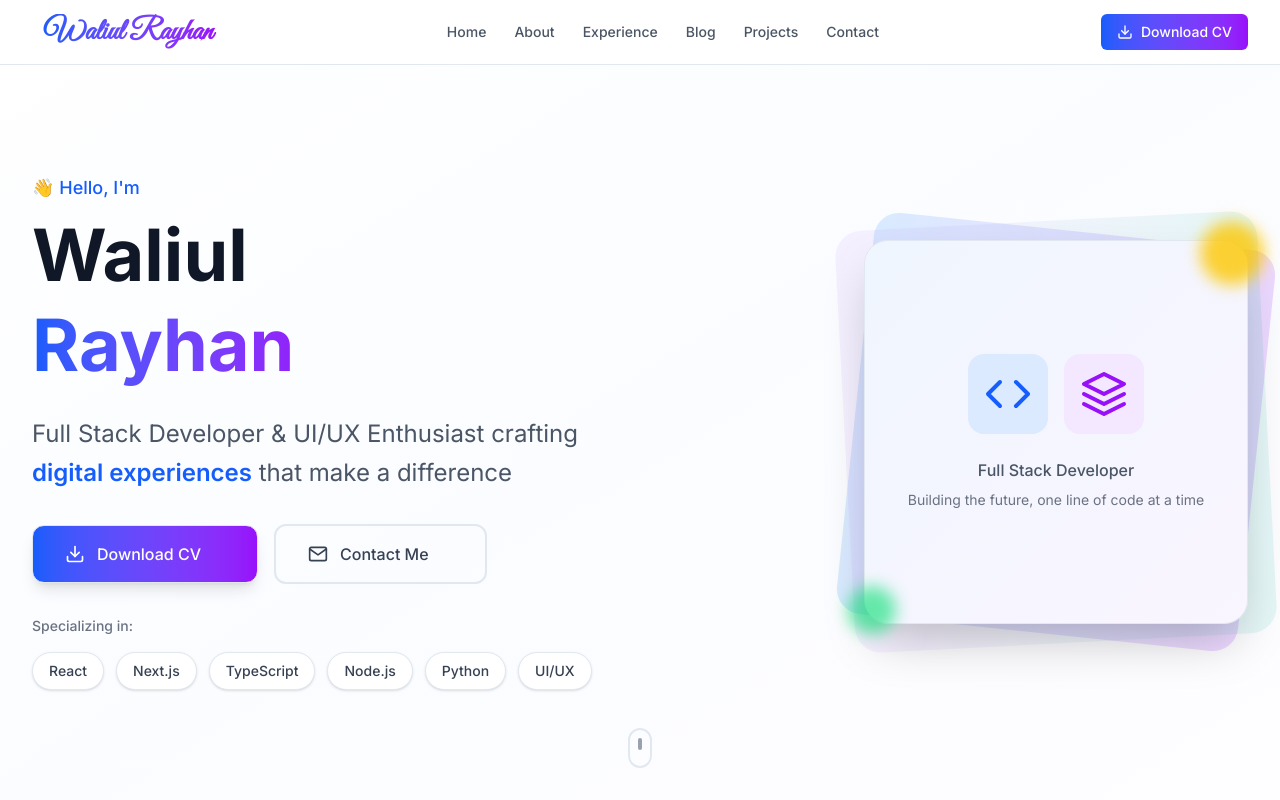
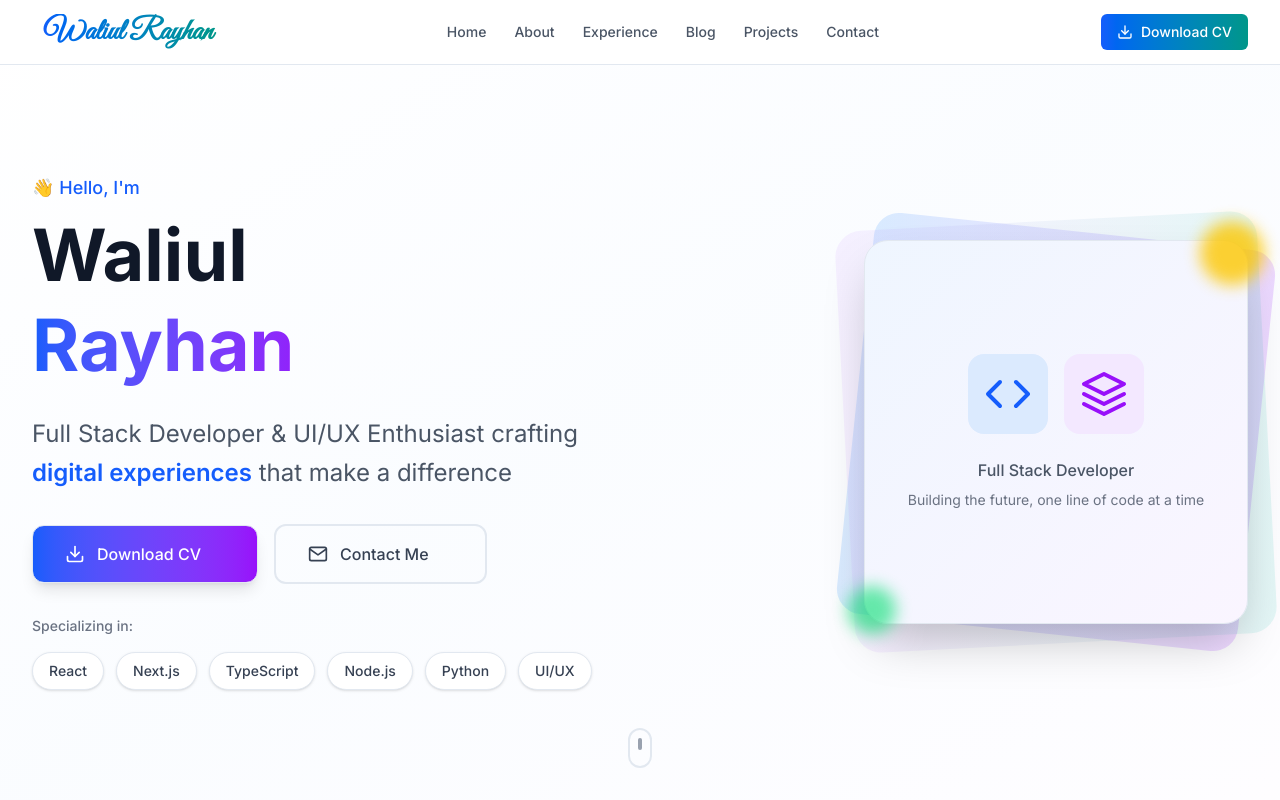
Before and after one commit to waliulrayhan/waliul-portfolio, a Next.js app: page / in a window 1280 px wide. Shown: the top 800 px of the page. Built offline with nearby package versions, Linux system fonts and the light colour scheme.

Commit message:
feat: update Navbar styles; change gradient colors and focus ring colors for improved visual consistency

```diff
--- a/src/components/layout/Navbar.tsx
+++ b/src/components/layout/Navbar.tsx
@@ -96,7 +96,7 @@ export default function Navbar() {
       <Link
         href="#home"
         onClick={(e) => handleSmoothScroll(e, '#home')}
-        className="text-2xl sm:text-3xl font-bold bg-gradient-to-r from-blue-600 to-purple-600 bg-clip-text text-transparent hover:opacity-80 transition-all duration-200 focus:outline-none focus:ring-2 focus:ring-blue-500 focus:ring-offset-2 rounded-sm font-great-vibes inline-block px-1"
+        className="text-2xl sm:text-3xl font-bold bg-gradient-to-r from-blue-600 to-teal-600 bg-clip-text text-transparent hover:opacity-80 transition-all duration-200 focus:outline-none focus:ring-2 focus:ring-teal-500 focus:ring-offset-2 rounded-sm font-great-vibes inline-block px-1"
         style={{ overflow: 'visible' }}
       >
         Waliul Rayhan
@@ -112,7 +112,7 @@ export default function Navbar() {
             key={item.name}
             href={item.href}
             onClick={(e) => handleSmoothScroll(e, item.href)}
-            className="text-gray-600 hover:text-gray-900 hover:bg-gray-50 px-3 py-2 rounded-md text-sm font-medium transition-all duration-200 focus:outline-none focus:ring-2 focus:ring-blue-500 focus:bg-gray-50"
+            className="text-gray-600 hover:text-gray-900 hover:bg-gray-50 px-3 py-2 rounded-md text-sm font-medium transition-all duration-200 focus:outline-none focus:ring-2 focus:ring-teal-500 focus:bg-gray-50"
           >
             {item.name}
           </a>
@@ -127,7 +127,7 @@ export default function Navbar() {
         href={RESUME_CONFIG.path}
         download={RESUME_CONFIG.filename}
         aria-label="Download CV as PDF"
-        className="inline-flex items-center justify-center rounded-md text-sm font-medium transition-all duration-200 focus-visible:outline-none focus-visible:ring-2 focus-visible:ring-blue-500 focus-visible:ring-offset-2 bg-gradient-to-r from-blue-600 to-purple-600 text-white hover:from-blue-700 hover:to-purple-700 hover:shadow-md transform hover:scale-105 h-9 px-4"
+        className="inline-flex items-center justify-center rounded-md text-sm font-medium transition-all duration-200 focus-visible:outline-none focus-visible:ring-2 focus-visible:ring-teal-500 focus-visible:ring-offset-2 bg-gradient-to-r from-blue-600 to-teal-600 text-white hover:from-blue-700 hover:to-teal-700 hover:shadow-md transform hover:scale-105 h-9 px-4"
       >
         <FiDownload className="mr-2 h-4 w-4" />
         Download CV
@@ -141,7 +141,7 @@ export default function Navbar() {
         href={RESUME_CONFIG.path}
         download={RESUME_CONFIG.filename}
         aria-label="Download CV"
-        className="hidden sm:inline-flex items-center justify-center rounded-md text-xs sm:text-sm font-medium transition-all duration-200 focus-visible:outline-none focus-visible:ring-2 focus-visible:ring-blue-500 bg-gradient-to-r from-blue-600 to-purple-600 text-white hover:opacity-90 h-8 px-2 sm:px-3 whitespace-nowrap"
+        className="hidden sm:inline-flex items-center justify-center rounded-md text-xs sm:text-sm font-medium transition-all duration-200 focus-visible:outline-none focus-visible:ring-2 focus-visible:ring-teal-500 bg-gradient-to-r from-blue-600 to-teal-600 text-white hover:opacity-90 h-8 px-2 sm:px-3 whitespace-nowrap"
       >
         <FiDownload className="h-3 w-3 sm:h-4 sm:w-4" />
         <span className="ml-1 hidden md:inline">CV</span>
@@ -205,7 +205,7 @@ export default function Navbar() {
                   href={item.href}
                   onClick={(e) => handleSmoothScroll(e, item.href)}
                   className={cn(
-                    "block px-4 py-3 text-base font-medium text-gray-700 hover:text-gray-900 hover:bg-gray-50 rounded-lg transition-all duration-200 focus:outline-none focus:ring-2 focus:ring-blue-500 focus:bg-gray-50 transform w-full text-left",
+                    "block px-4 py-3 text-base font-medium text-gray-700 hover:text-gray-900 hover:bg-gray-50 rounded-lg transition-all duration-200 focus:outline-none focus:ring-2 focus:ring-teal-500 focus:bg-gray-50 transform w-full text-left",
                     isOpen ? "translate-x-0 opacity-100" : "translate-x-4 opacity-0"
                   )}
                   style={{
@@ -222,7 +222,7 @@ export default function Navbar() {
                 href={RESUME_CONFIG.path}
                 download={RESUME_CONFIG.filename}
                 className={cn(
-                  "flex items-center justify-center w-full px-4 py-3 text-base font-medium bg-gradient-to-r from-blue-600 to-purple-600 text-white hover:from-blue-700 hover:to-purple-700 rounded-lg transition-all duration-200 focus:outline-none focus:ring-2 focus:ring-blue-500 focus:ring-offset-2 transform hover:scale-[0.98]",
+                  "flex items-center justify-center w-full px-4 py-3 text-base font-medium bg-gradient-to-r from-blue-600 to-teal-600 text-white hover:from-blue-700 hover:to-teal-700 rounded-lg transition-all duration-200 focus:outline-none focus:ring-2 focus:ring-teal-500 focus:ring-offset-2 transform hover:scale-[0.98]",
                   isOpen ? "translate-x-0 opacity-100" : "translate-x-4 opacity-0"
                 )}
                 style={{
```
